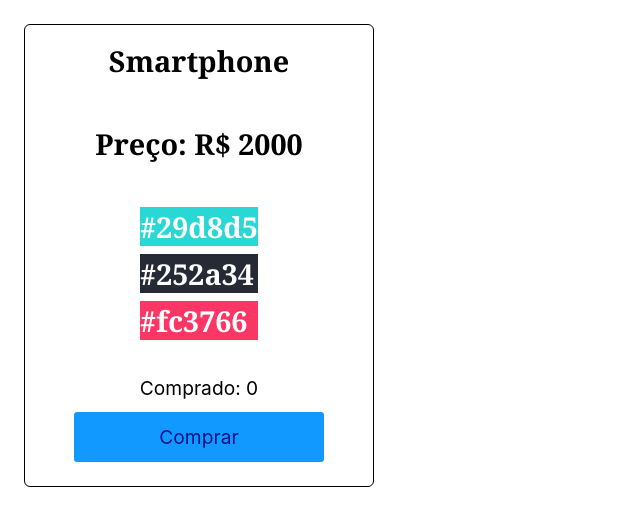
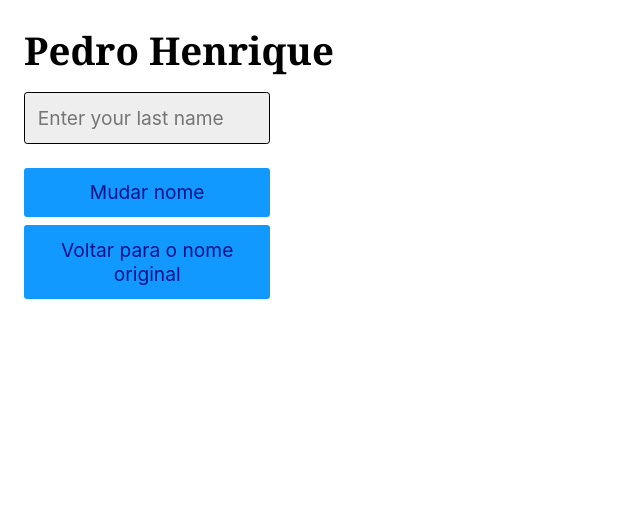
Before and after one commit to PedroHRFerreira/react, a React (Vite) app: page / in a window 1280 px wide. Shown: the top 526 px of the page, without its empty margins (0-640 px from the left). Built offline with nearby package versions, Linux system fonts and the light colour scheme.

Commit message:
feat: :sparkles: Avançando com o react

```diff
--- /dev/null
+++ b/src/Molecules/Input.jsx
@@ -0,0 +1,51 @@
+import { useState } from "react";
+import "./style.scss";
+
+const App = () => {
+  const [name, setName] = useState("Pedro Henrique");
+  const [newName, setNewName] = useState("");
+  const [inputError, setInputError] = useState(false);
+
+  const handleButton = () => {
+    if (!newName.trim()) {
+      setInputError(true);
+    } else {
+      console.log(newName);
+      setName(newName);
+      setNewName("");
+      setInputError(false);
+    }
+  };
+
+  return (
+    <>
+      <h1>{name}</h1>
+      <div className="input">
+        <input
+          type="text"
+          style={{ borderColor: inputError ? "red" : "black" }}
+          placeholder="Enter your last name"
+          value={newName}
+          onChange={(e) => {
+            setNewName(e.target.value);
+            setInputError(false);
+          }}
+        />
+        {inputError && (
+          <p style={{ color: "red", position: "absolute", top: "118px" }}>
+            Não pode enviar campo vazio
+          </p>
+        )}
+
+        <div className="input__buttons">
+          <button onClick={handleButton}>Mudar nome</button>
+          <button onClick={() => setName("Pedro Henrique")}>
+            Voltar para o nome original
+          </button>
+        </div>
+      </div>
+    </>
+  );
+};
+
+export default App;
--- /dev/null
+++ b/src/Molecules/style.scss
@@ -0,0 +1,13 @@
+.input {
+  width: 20%;
+  display: flex;
+  flex-direction: column;
+  gap: 24px;
+
+  &__buttons {
+    width: 100%;
+    display: flex;
+    flex-direction: column;
+    gap: 8px;
+  }
+}
--- a/src/main.jsx
+++ b/src/main.jsx
@@ -1,9 +1,9 @@
 import React from "react";
 import ReactDOM from "react-dom/client";
-import App from "./appComponent/App.jsx";
+import Input from "./Molecules/Input.jsx";
 
 ReactDOM.createRoot(document.getElementById("root")).render(
-  <div>
-    <App />
-  </div>
+  <main>
+    <Input />
+  </main>
 );
```
